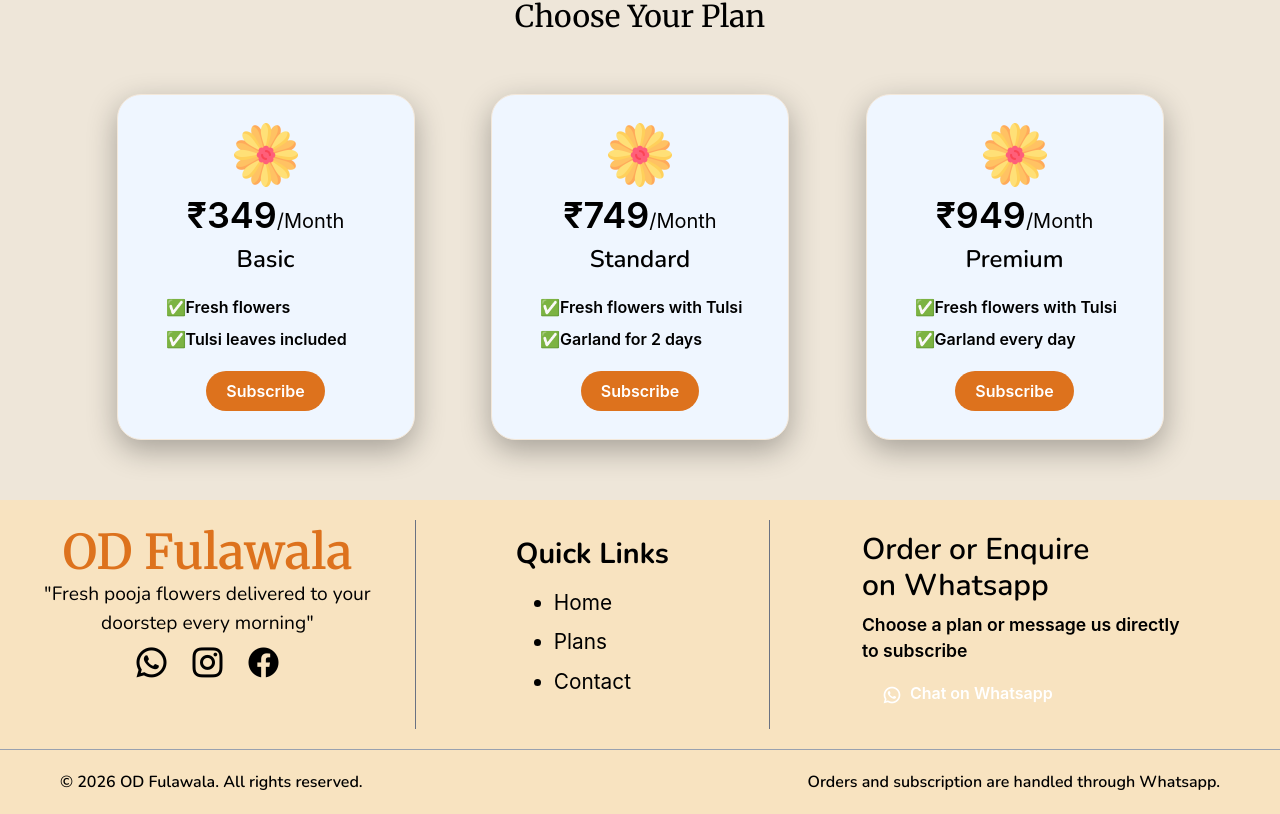
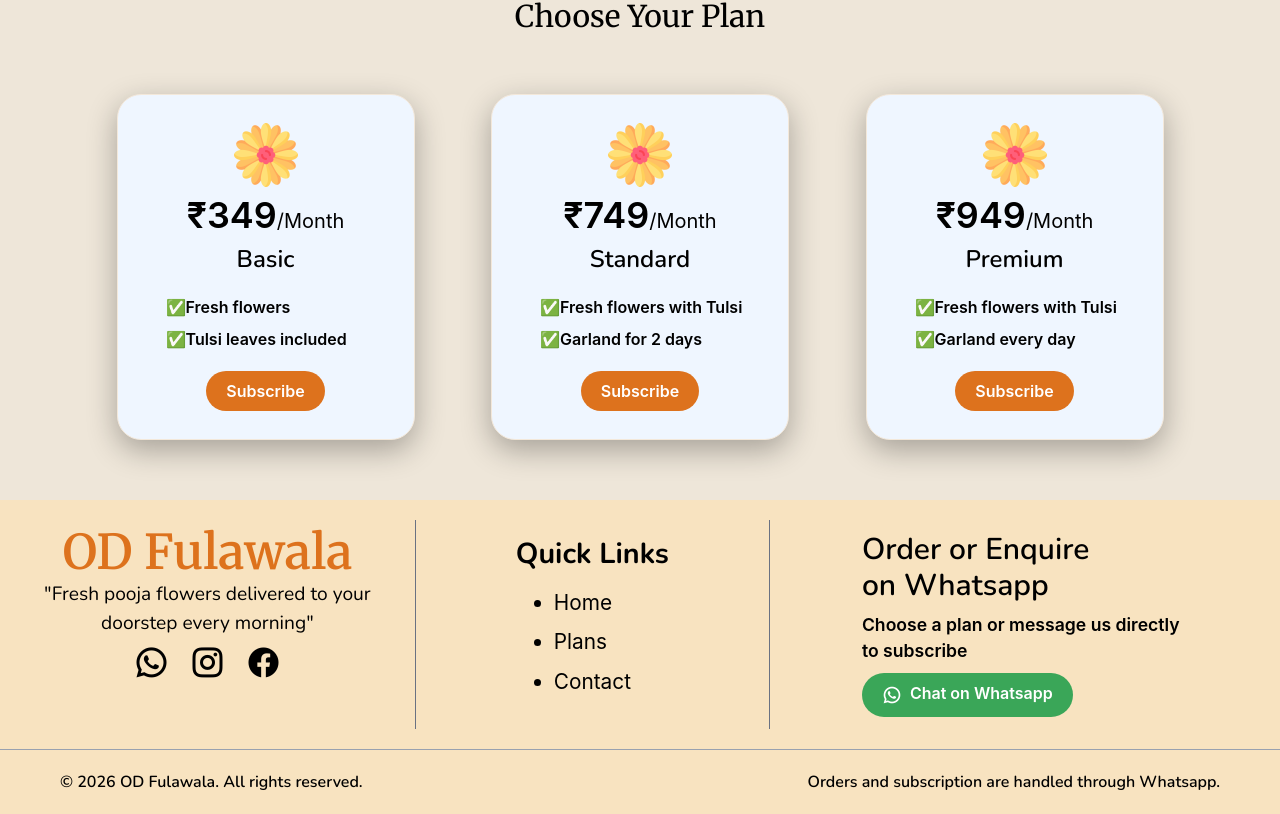
Before and after one commit to Ankit-976/OD_Fulawala, a React (Vite) app: page / in a window 1280 px wide. Shown: the part 1566-2380 px from the top of the page. Built offline with nearby package versions, Linux system fonts and the light colour scheme.

Commit message:
Changed title

```diff
--- a/index.html
+++ b/index.html
@@ -4,7 +4,7 @@
     <meta charset="UTF-8" />
     <link rel="icon" href="/src/assets/icons/flowers.png" type="image/png">
     <meta name="viewport" content="width=device-width, initial-scale=1.0" />
-    <title>od-flowers</title>
+    <title>OD Fulawala</title>
   </head>
   <body>
     <div id="root"></div>
--- a/src/components/Button.jsx
+++ b/src/components/Button.jsx
@@ -5,7 +5,7 @@ const Button = (props) => {
   let color = "bg-[#DD721D]"
   let icon = "";
   if(props.color == "#3AA658"){
-    color = `bg-[${props.color}]`
+    color = `bg-[#3AA658]`
     icon = <i className="ri-whatsapp-line text-xl font-normal"></i>;
   }
   if(props.plan){
```
